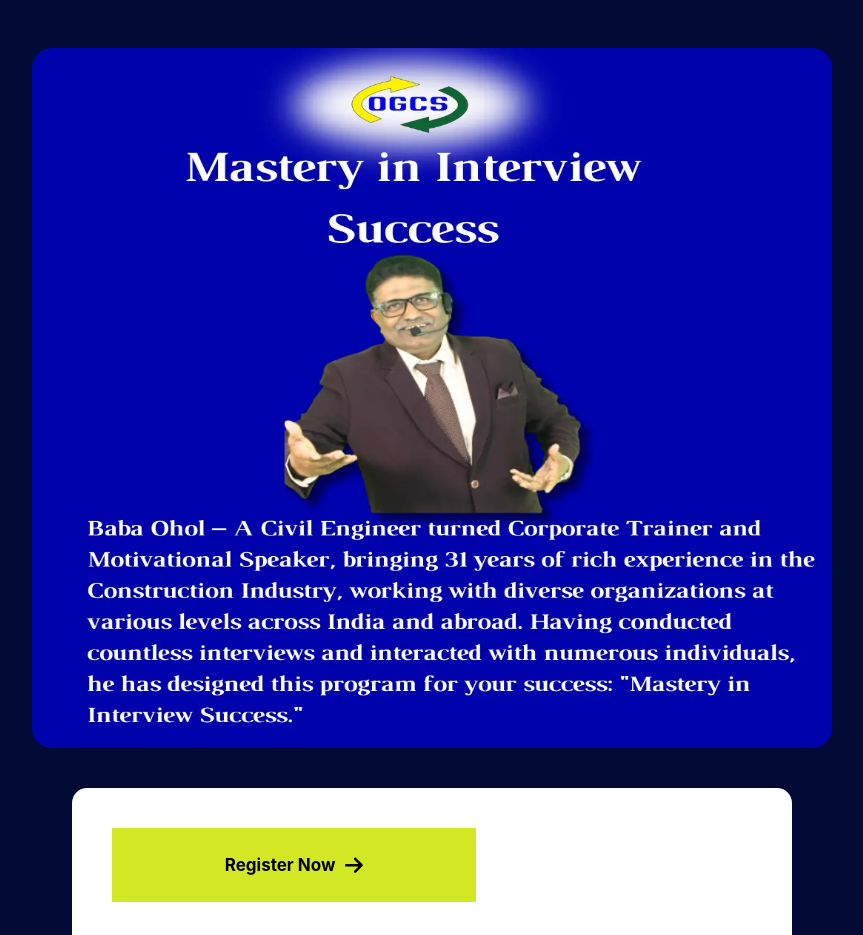
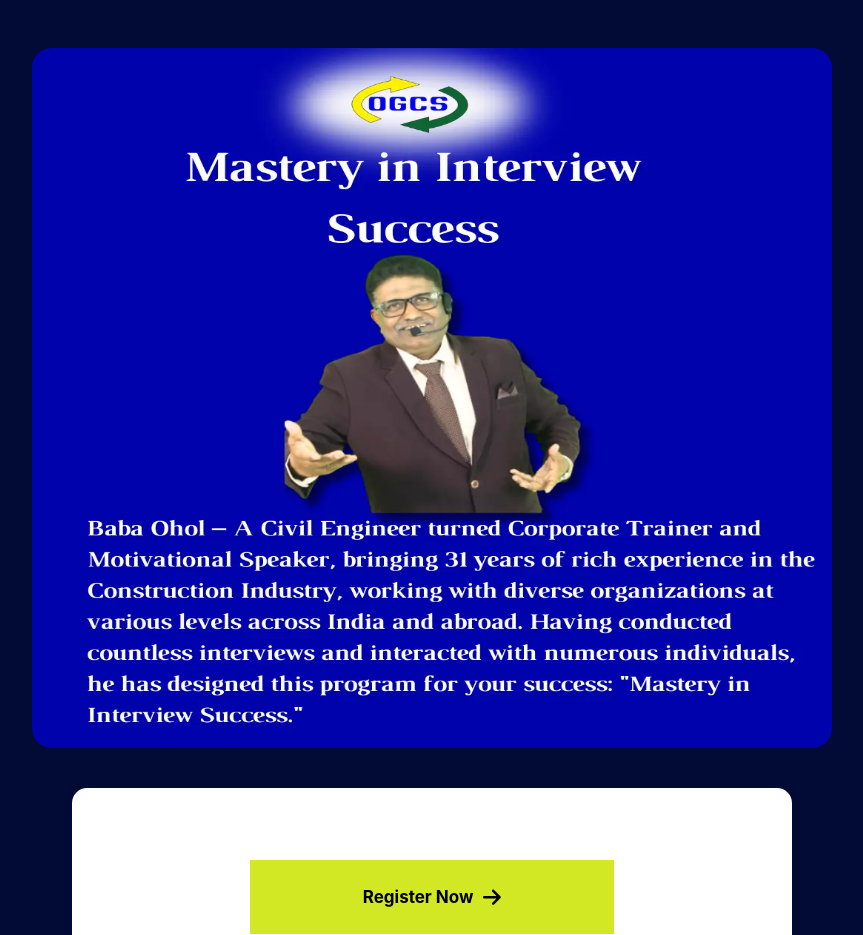
Before and after one commit to shiwanshupandey/upiFront, a React (Create React App) app: page / in a window 1280 px wide. Shown: the top 935 px of the page, without its empty margins (208-1071 px from the left). Built offline with nearby package versions, Linux system fonts and the light colour scheme.

Commit message:
Update FormIntro.js

```diff
--- a/src/Components/FormIntro.js
+++ b/src/Components/FormIntro.js
@@ -24,7 +24,9 @@ const FormIntro = () => {
 
 
       <div className='Why-Course'>
-            <Button to="/page1" className="button-Register">Register Now</Button>
+            <div className="button-Register-container">
+          <Button to="/page1" className="button-Register">Register Now</Button>
+        </div>
         <h1 className='WhyHeading'>Event Details</h1>
         <div className='EventDetails'>
   <div className='detail-item'>
```
